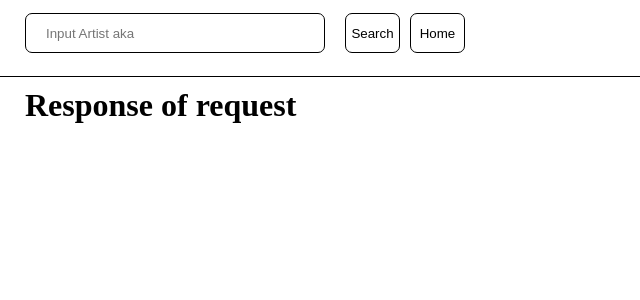
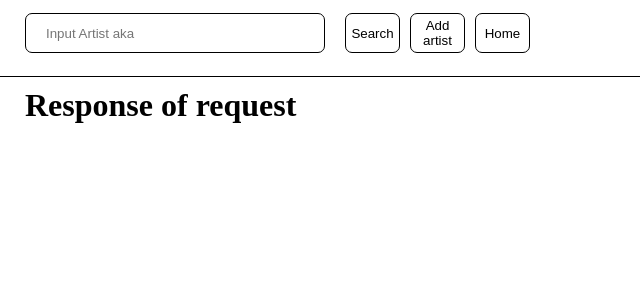
Before and after one commit to jeisonrosario66/API_hiphop, a Flask app: page / in a window 1280 px wide. Shown: the top 300 px of the page, without its empty margins (0-640 px from the left). Run offline with Flask 3, Linux system fonts and the light colour scheme; data that the repository does not hold is empty.

Commit message:
Formatted file

```diff
--- a/templates/navbar.html
+++ b/templates/navbar.html
@@ -3,10 +3,11 @@ It can make requests through of the method "POST", the data of "search_input" ar
 "artist_show", It is in the principal file "main.py"
  -->
 <nav class="navbar_container">
-        <form method="POST" action="{{ url_for('artist_show') }}" class="navbar_search" id="form_search_navbar">
-            <input name="search" type="search" placeholder="Input Artist aka" aria-label="Search" id="search_input">
-            <button class="button_general" type="submit">Search</button>
-            <button class="button_general" id="redirect_button_home" type="button">Home</button>
-        </form>
+    <form method="POST" action="{{ url_for('artist_show') }}" class="navbar_search" id="form_search_navbar">
+        <input name="search" type="search" placeholder="Input Artist aka" aria-label="Search" id="search_input">
+        <button class="button_general" type="submit">Search</button>
+        <button class="button_general" type="button" id="add_new_artist">Add artist</button>
+        <button class="button_general" type="button" id="redirect_button_home" >Home</button>
+    </form>
 </nav>
 <div class="separator"></div>
```
